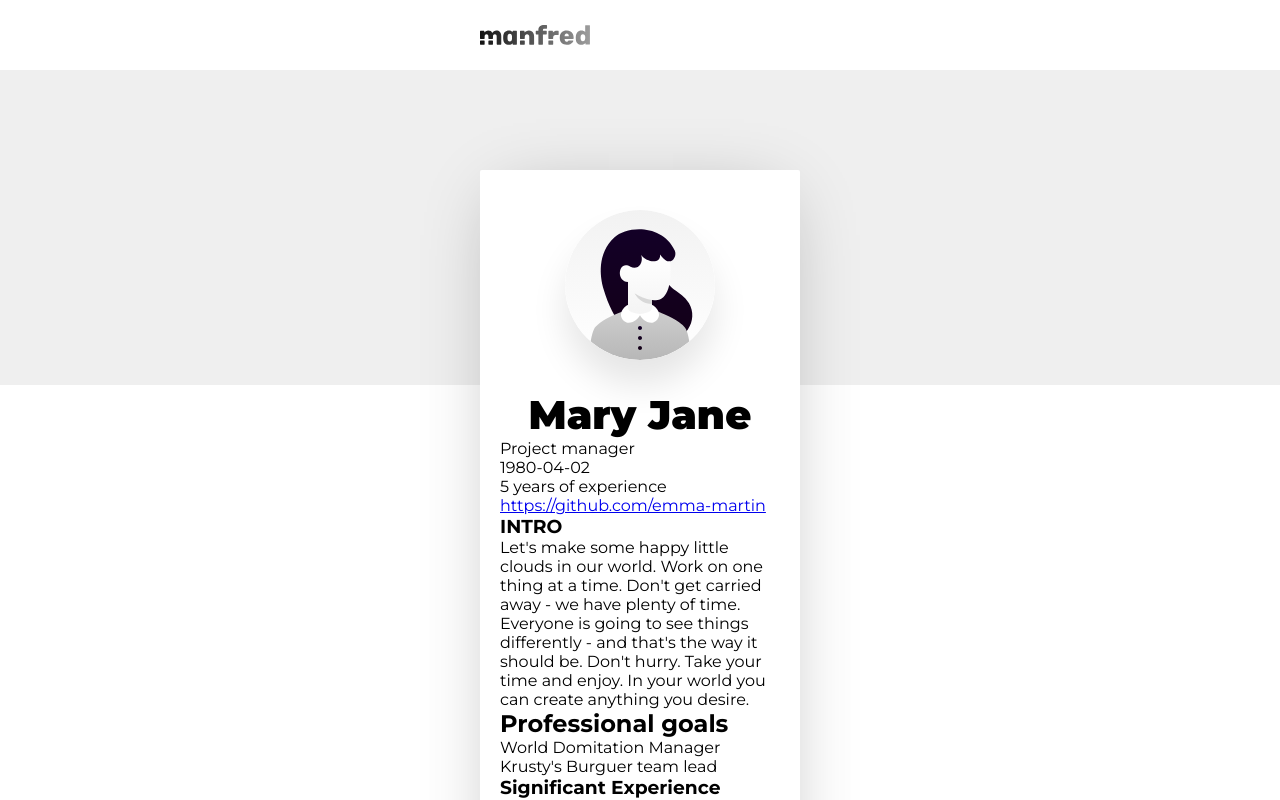
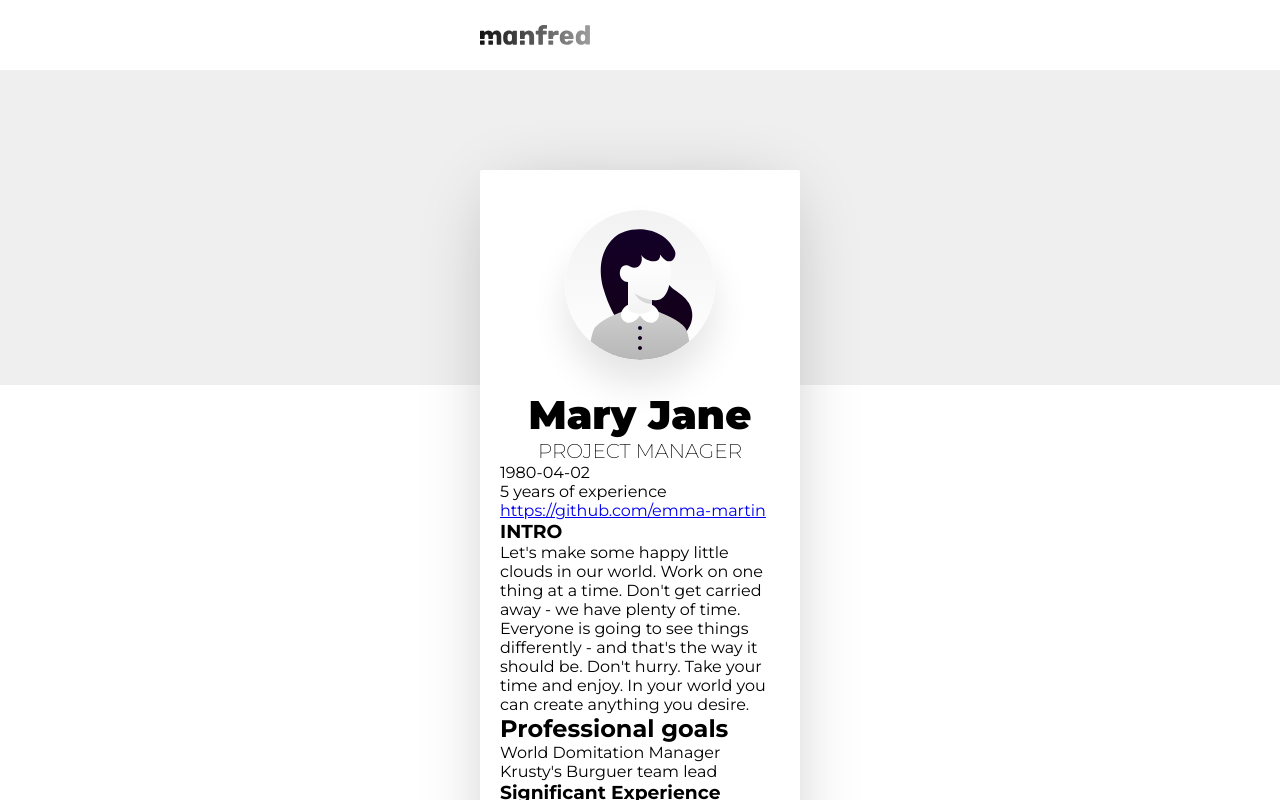
Before and after one commit to sayheylaura/manfred-awesomic-cv, a React (Create React App) app: page / in a window 1280 px wide. Shown: the top 800 px of the page. Built offline with nearby package versions, Linux system fonts and the light colour scheme.

Commit message:
Add some styles

```diff
--- a/src/App.scss
+++ b/src/App.scss
@@ -119,6 +119,13 @@ ol {
     text-align: center;
 }
 
+.author__role {
+  font-size: 20px;
+  text-align: center;
+  font-weight: 100;
+  text-transform: uppercase;
+}
+
 //LanguagesList
 .languages__wrapper {
     padding: 10px 0;
```
